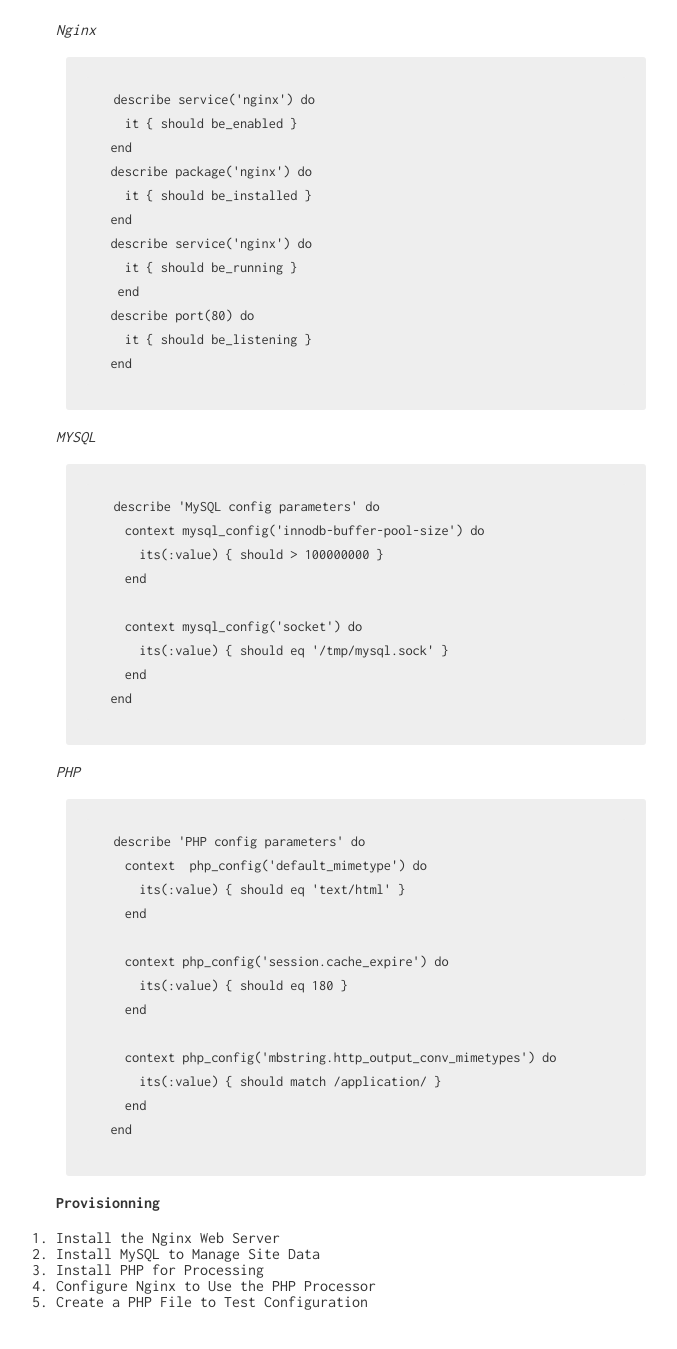
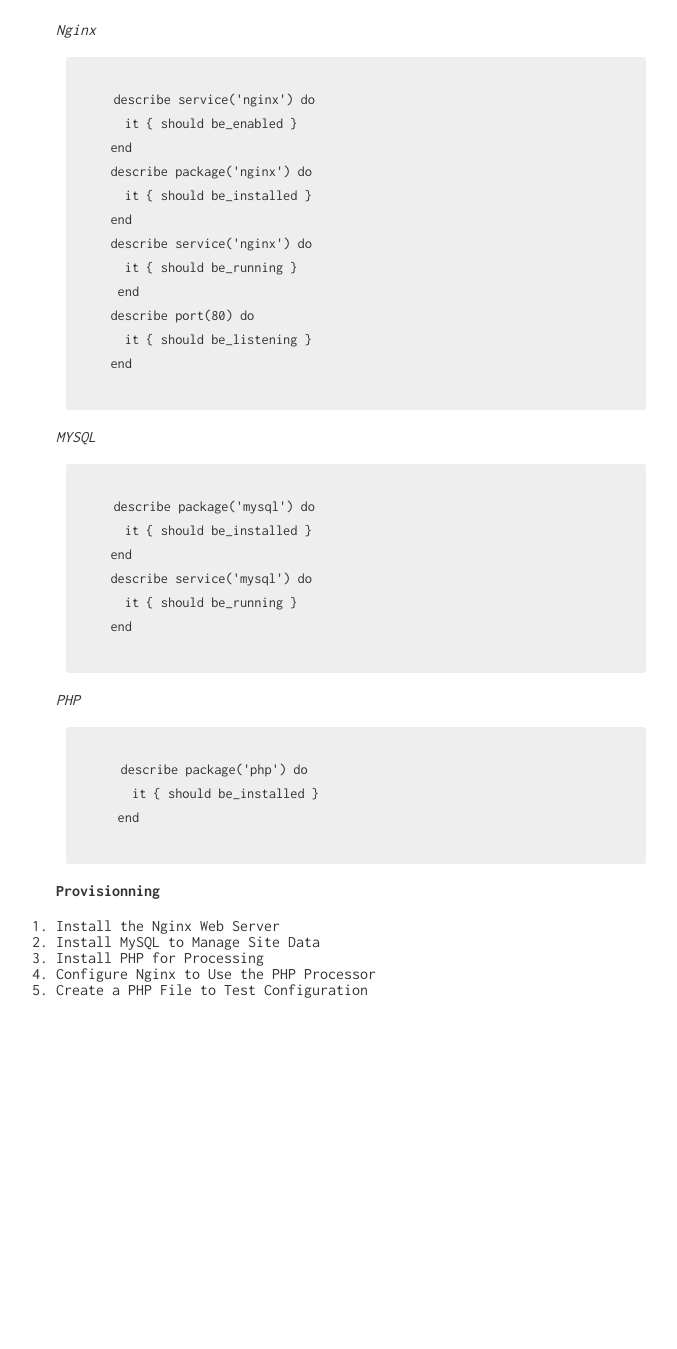
Before and after one commit to dridi-sirine/dridi-sirine.github.io, a Jekyll site: the page built from _posts/2018-05-14-how-to-specify-and-setup-lemp-stack-using-serverspec-and-shell.md, in a window 1280 px wide and 1400 px high, scrolled down 745 px. Shown: the top 1349 px of the window, without its empty margins (284-961 px from the left). Built offline with Jekyll 4.4.1, drawn with Linux system fonts in a browser that asks for light colours; comment, search, counter and statistics services are not loaded; after the commit the page ends 1833 px from its top, so only the background shows below that.

Commit message:
rectification

````diff
--- a/_posts/2018-05-14-how-to-specify-and-setup-lemp-stack-using-serverspec-and-shell.md
+++ b/_posts/2018-05-14-how-to-specify-and-setup-lemp-stack-using-serverspec-and-shell.md
@@ -34,32 +34,19 @@ _Nginx_
 _MYSQL_
 
   ```
-  describe 'MySQL config parameters' do
-    context mysql_config('innodb-buffer-pool-size') do
-      its(:value) { should > 100000000 }
-    end
-
-    context mysql_config('socket') do
-      its(:value) { should eq '/tmp/mysql.sock' }
-    end
+  describe package('mysql') do
+    it { should be_installed }
+  end
+  describe service('mysql') do
+    it { should be_running }
   end
   ```
 _PHP_
 
   ```
-  describe 'PHP config parameters' do
-    context  php_config('default_mimetype') do
-      its(:value) { should eq 'text/html' }
-    end
-
-    context php_config('session.cache_expire') do
-      its(:value) { should eq 180 }
-    end
-
-    context php_config('mbstring.http_output_conv_mimetypes') do
-      its(:value) { should match /application/ }
-    end
-  end
+   describe package('php') do
+     it { should be_installed }
+   end
   ```
 
 **Provisionning**
````
